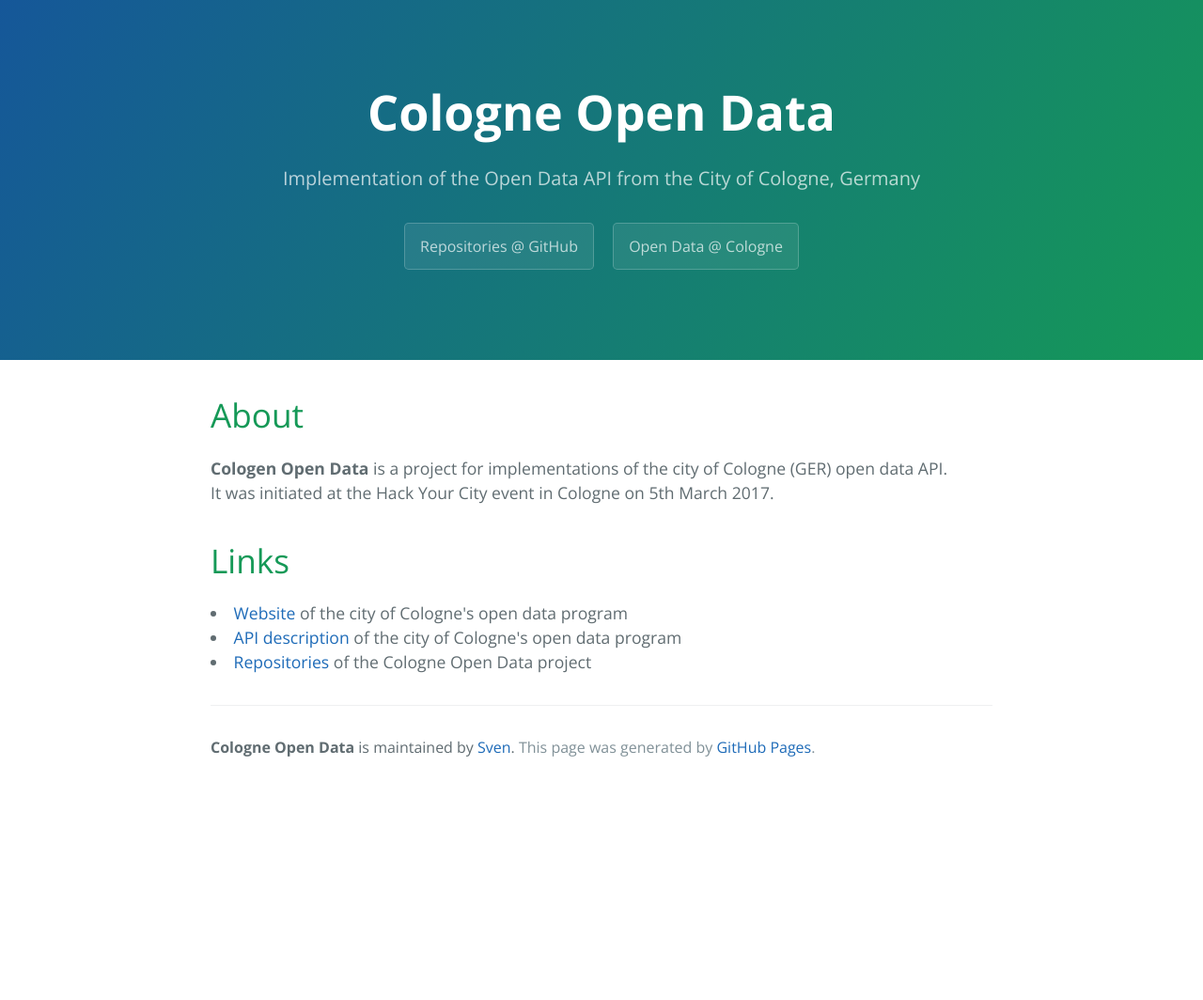
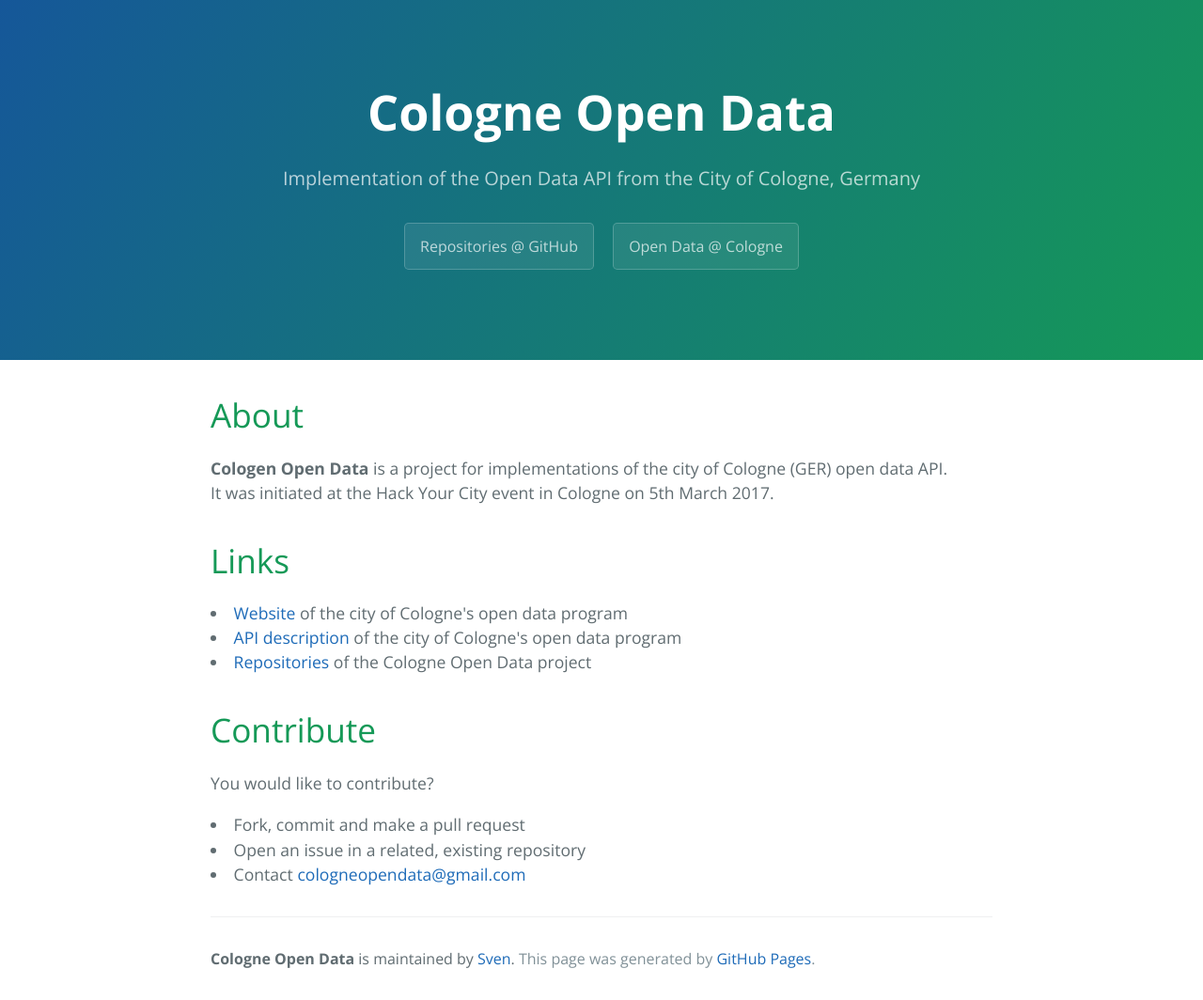
Before and after one commit to CologneOpenData/CologneOpenData.github.io, a Jekyll site: the page built from index.html, in a window 1280 px wide. Shown: the whole page at 94% size. Built offline with Jekyll 4.4.1, drawn with Linux system fonts in a browser that asks for light colours; the list of posts is cut into pages by our own code; before the commit the page ends 900 px from its top, so only the background shows below that.

Commit message:
added contribute section

```diff
--- a/index.html
+++ b/index.html
@@ -15,4 +15,9 @@
             of the city of Cologne's open data program</li>
         <li><a href="https://github.com/CologneOpenData/">Repositories</a>
             of the Cologne Open Data project</li>
+    <h1>Contribute</h1>
+        <p>You would like to contribute?
+        <li>Fork, commit and make a pull request</li>
+        <li>Open an issue in a related, existing repository</li>
+        <li>Contact <a href="mailto:cologneopendata@gmail.com">cologneopendata@gmail.com</a>
 </div>
```
